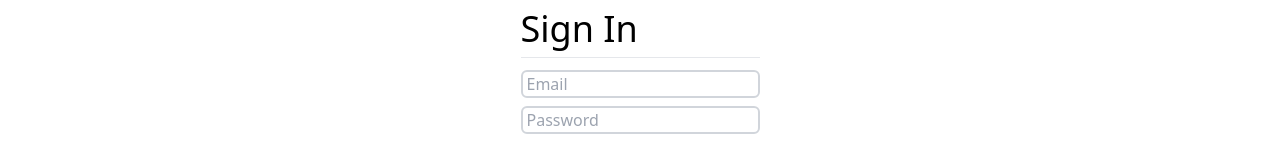
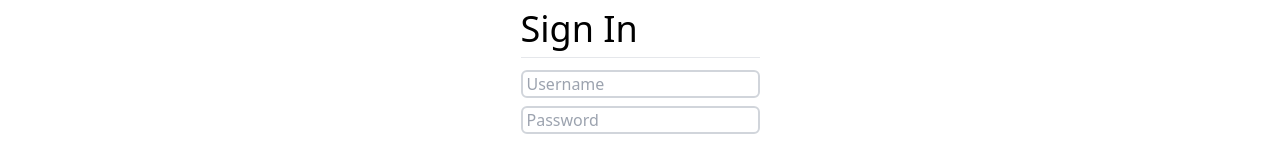
Before and after one commit to RangerVinven/School-Student-Selector, a React (Vite) app: page / in a window 1280 px wide. Shown: the part 199-347 px from the top of the page. Built offline with nearby package versions, Linux system fonts and the light colour scheme.

Commit message:
Changed the placeholder 'Email' to 'Username'

```diff
--- a/src/pages/Signin.tsx
+++ b/src/pages/Signin.tsx
@@ -35,7 +35,7 @@ export default function Signin(props: Props) {
 				<hr className='my-2' />
 
 				<div className="w-full flex flex-col items-center">
-					<input onChange={e => setEmail(e.target.value)} placeholder="Email" className='border-gray-300 rounded-md border-2 pl-1 mt-1 mb-2'></input>
+					<input onChange={e => setEmail(e.target.value)} placeholder="Username" className='border-gray-300 rounded-md border-2 pl-1 mt-1 mb-2'></input>
 					<input onChange={e => setPassword(e.target.value)} placeholder="Password" className='border-gray-300 rounded-md border-2 pl-1 mb-4'></input>
 
 					<button className='bg-blue-400 w-24 text-md font-bold py-1 hover:shadow-md rounded-lg' onClick={async () => {
--- a/src/pages/Signup.tsx
+++ b/src/pages/Signup.tsx
@@ -12,7 +12,7 @@ export default function Signup() {
         <hr className='my-2' />
 
         <div className="w-full flex flex-col items-center">
-				<input placeholder="Email" className='border-gray-300 rounded-md border-2 pl-1 mt-1 mb-2'></input>
+				<input placeholder="Username" className='border-gray-300 rounded-md border-2 pl-1 mt-1 mb-2'></input>
 				<input placeholder="Password" className='border-gray-300 rounded-md border-2 pl-1 mb-4'></input>
 				<button className='bg-green-400 w-24 text-md font-bold py-1 hover:shadow-md rounded-lg'>Sign Up</button>
 
```
